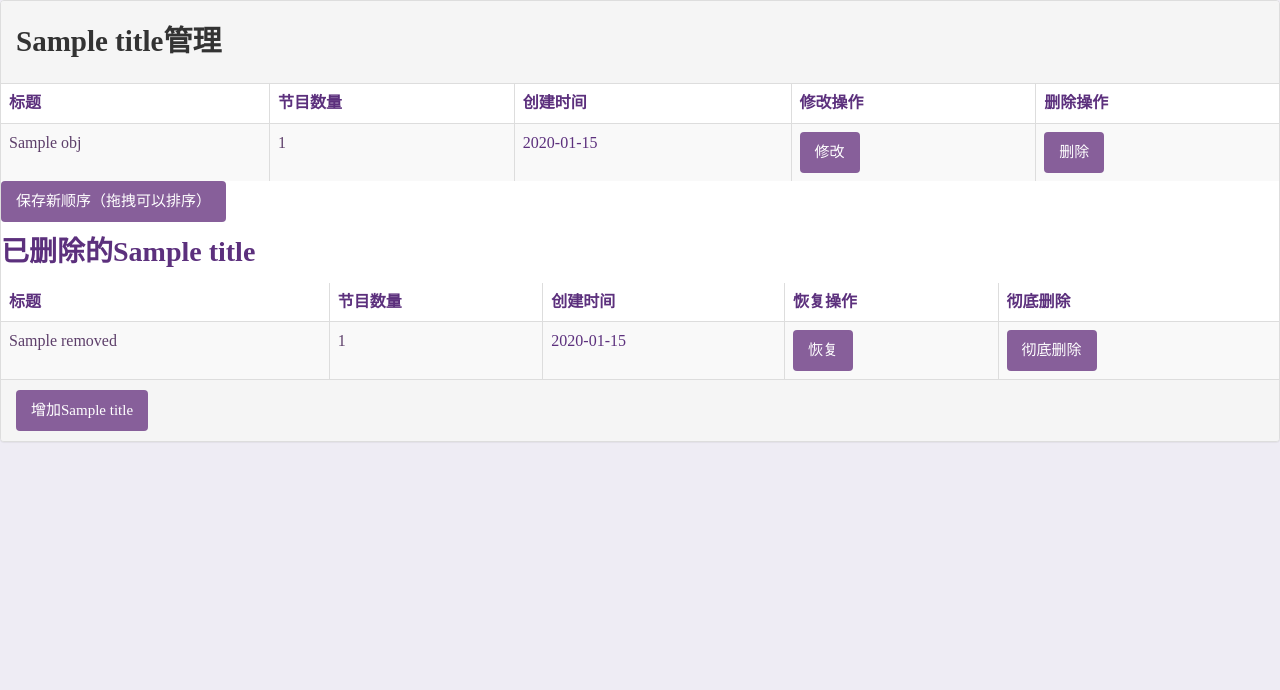
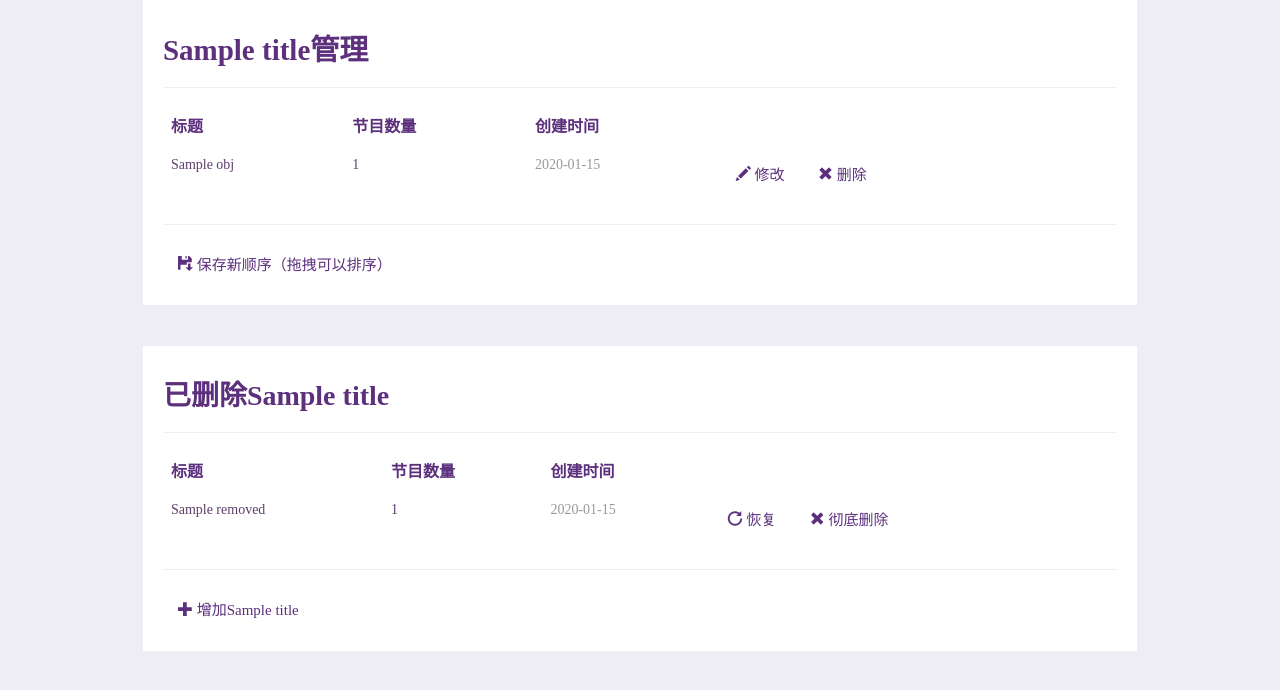
Before and after one commit to yuantailing/newbroadcast, a Django app: template django/templates/manage/groupiframe.html in a window 1280 px wide. Shown: the top 690 px of the page. Run offline with Django 3.2, Linux system fonts and the light colour scheme; the template is opened without the code that fills it: most values are stand-ins (such as "Sample title", 1, 10 or a date in 2020); some libraries are stand-ins or nearby versions.

Commit message:
change css

```diff
--- a/django/pagination/templates/pagination/pagination.html
+++ b/django/pagination/templates/pagination/pagination.html
@@ -1,6 +1,6 @@
 {% if is_paginated %}
 {% load i18n %}
-<div class="pagination" style="left:1%">
+<div class="pagination">
 	<ul>
 	    {% if page_obj.has_previous %}
 	        <li><a href="?page={{ page_obj.previous_page_number }}{{ getvars }}{{ hashtag }}" class="prev">&lsaquo;&lsaquo;</a></li>
--- a/django/static/css/default.css
+++ b/django/static/css/default.css
@@ -45,3 +45,38 @@ footer p {
 .dropdown-menu li a {
 	color:#fff;
 }
+
+.pagination {
+	border-radius: 0px;
+}
+
+.pagination ul {
+	border-radius: 0px;
+}
+
+.pagination li {
+}
+
+.pagination .prev {
+}
+
+.pagination .next {
+}
+
+.modal-content {
+	border-radius:0px;
+	box-shadow: 0 2px 10px rgba(0,0,0,.5);
+}
+
+.form-control {
+	border:1px solid #bdc3c7;
+	border-radius:0px;
+}
+
+.datepicker{
+	border:1px solid #eeecf4;
+}
+
+#birthday-picker .dropdown-menu {
+	background-color: #fff;
+}
--- a/django/static/css/myresource.css
+++ b/django/static/css/myresource.css
@@ -3,18 +3,50 @@
 	background-color: #fff;
 }
 
+#user-content {
+	padding:2%;
+	background-color: #fff;
+}
+
+#groupseries-content, #group-deleted-series-content{
+	padding:2%;
+	background-color: #fff;
+}
+
+table tbody {
+	border: 0px;
+}
+
+.table>tbody+tbody {
+	border-top:0px;
+}
+
 .table thead tr th {
 	border:0px;
+	border-top:0px;
 
 	font-size: 16px;
 }
-.table tbody tr td {
+
+.table tbody {
 	border:0px;
+}
 
-	color: #999;
+.table tbody tr th {
+	border:0px;
+	border-bottom:0px;
 	font-size: 16px;
 }
 
 .table tbody tr td {
-	font-size:14px;
+	border:0px;
+	border-top:0px;
+
+	color: #999;
+	font-size: 14px;
 }
+
+.container .btn-primary {
+	color: #5c307d;
+	background-color: #fff;
+}
--- a/django/templates/base.html
+++ b/django/templates/base.html
@@ -3,6 +3,7 @@
 <head>
 <meta http-equiv="Content-Type" content="text/html; charset=utf8" />
 <title>{% block title %}清华大学广播站{% endblock %}</title>
+<link rel="shortcut icon" type="image/x-icon" href="http://www.tsinghua.edu.cn/publish/newthu/images/favicon.ico" />
 <!-- Loading Bootstrap -->
 <link href="/static/dist/css/bootstrap.min.css" rel="stylesheet" />
 <link href="/static/dist/css/flat-ui.min.css" rel="stylesheet" />
--- a/django/templates/manage/groupiframe.html
+++ b/django/templates/manage/groupiframe.html
@@ -1,20 +1,24 @@
 {% extends "base.html" %}
 {% block navigation %}{% endblock %}
+
+{% block header%}
+<link href="/static/css/myresource.css" rel="stylesheet" />
+{% endblock %}
+
 {% block body %}
-<div class="panel panel-default">
-	<div class="panel-heading">
+<div class="container">
+<div id="groupseries-content">
+	<div>
 		<h4>{{ title }}管理</h4>
 	</div>
-	<table class="panel-body table table-bordered table-striped table-hover" id="sortable-items-table">
-		<div>
-		</div>
+	<hr />
+	<table class="table table-hover" id="sortable-items-table">
 		<thead>
 		<tr>
 		<th>标题</th>
 		<th>节目数量</th>
 		<th>创建时间</th>
-		<th>修改操作</th>
-		<th>删除操作</th>
+		<th></th>
 		</tr>
 		</thead>
 		{% for pg in obj_list %}
@@ -22,29 +26,30 @@
 		<tr>
 		<td><input type="hidden" id="sort-group-series-id" value="{{ pg.id }}"/><a href="/resource/?gid={{ pg.id }}" target="_parent">{{ pg.title }}</a></td>
 		<td><a href="/resource/?gid={{ pg.id }}" target="_parent">{{ pg.program.count }}</a></td>
-		<td>{{ pg.create_time|date:"Y-m-d" }}</a></td>
-		<td><button class="btn btn-primary" data-toggle="modal" data-target="#change-info"
-			onclick="$('#modal-modify-id').attr('value', '{{ pg.id }}'); $('#modal-modify-origin-name').html('{{ pg.title|addslashes }}');">修改</button></td>
-		<td><button class="btn btn-primary" data-toggle="modal" data-target="#delete-info"
-			onclick="$('#modal-delete-id').attr('value', '{{ pg.id }}'); $('#modal-delete-origin-name').html('{{ pg.title|addslashes }}');">删除</button></td>
+		<td>{{ pg.create_time|date:"Y-m-d" }}</td>
+		<td><button class="btn btn-primary" data-toggle="modal" data-target="#change-info" onclick="$('#modal-modify-id').attr('value', '{{ pg.id }}'); $('#modal-modify-origin-name').html('{{ pg.title|addslashes }}');"><span class="glyphicon glyphicon-pencil"></span> 修改</button>
+		<button class="btn btn-primary" data-toggle="modal" data-target="#delete-info" onclick="$('#modal-delete-id').attr('value', '{{ pg.id }}'); $('#modal-delete-origin-name').html('{{ pg.title|addslashes }}');"><span class="glyphicon glyphicon-remove"></span> 删除</button></td>
 		</tr>
 		</tbody>
 		{% endfor %}
 	</table>
+	<hr />
 	<div>
-		<button class="btn btn-primary" id="save-new-order">保存新顺序（拖拽可以排序）</button>
+		<button class="btn btn-primary" id="save-new-order"><span class="glyphicon glyphicon-floppy-save"></span> 保存新顺序（拖拽可以排序）</button>
 	</div>
-	<h5>已删除的{{ title }}</h5>
-	<table class="panel-body table table-bordered table-striped table-hover">
-		<div>
-		</div>
+</div>
+<hr />
+<div id="group-deleted-series-content">
+	<h5>已删除{{ title }}</h5>
+	<hr />
+	<table class="table table-hover">
+
 		<thead>
 		<tr>
 		<th>标题</th>
 		<th>节目数量</th>
 		<th>创建时间</th>
-		<th>恢复操作</th>
-		<th>彻底删除</th>
+		<th></th>
 		</tr>
 		</thead>
 		{% for pg in removed_list %}
@@ -54,15 +59,16 @@
 		<td><a href="/resource/?gid={{ pg.id }}" target="_parent">{{ pg.program.count }}</a></td>
 		<td>{{ pg.create_time|date:"Y-m-d" }}</td>
 		<td><button class="btn btn-primary" data-toggle="modal" data-target="#restore-info"
-			onclick="$('#modal-restore-id').attr('value', '{{ pg.id }}'); $('#modal-restore-origin-name').html('{{ pg.title|addslashes }}');">恢复</button></td>
-		<td><button class="btn btn-primary" data-toggle="modal" data-target="#destroy-info"
-			onclick="$('#modal-destroy-id').attr('value', '{{ pg.id }}'); $('#modal-destroy-origin-name').html('{{ pg.title|addslashes }}');">彻底删除</button></td>
+			onclick="$('#modal-restore-id').attr('value', '{{ pg.id }}'); $('#modal-restore-origin-name').html('{{ pg.title|addslashes }}');"><span class="glyphicon glyphicon-repeat"></span> 恢复</button>
+		<button class="btn btn-primary" data-toggle="modal" data-target="#destroy-info"
+			onclick="$('#modal-destroy-id').attr('value', '{{ pg.id }}'); $('#modal-destroy-origin-name').html('{{ pg.title|addslashes }}');"><span class="glyphicon glyphicon-remove"></span> 彻底删除</button></td>
 		</tr>
 		</tbody>
 		{% endfor %}
 	</table>
-	<div class="panel-footer">
-		<button class="btn btn-primary" data-toggle="modal" data-target="#add-info">增加{{ title }}</button>
+	<hr />
+	<div>
+		<button class="btn btn-primary" data-toggle="modal" data-target="#add-info"><span class="glyphicon glyphicon-plus"></span> 增加{{ title }}</button>
 	</div>
 </div>
 
@@ -264,7 +270,7 @@
       </div><!-- /.modal-content -->
     </div>
 </div><!-- /.modal -->
-
+</div>
 {% endblock %}
 
 {% block footer %}{% endblock %}
```
Also changed, not shown: django/templates/manage/user.html (+4 -7 lines), django/templates/program/modify.html (+6 -2 lines), django/templates/program/show.html (+0 -7 lines).
